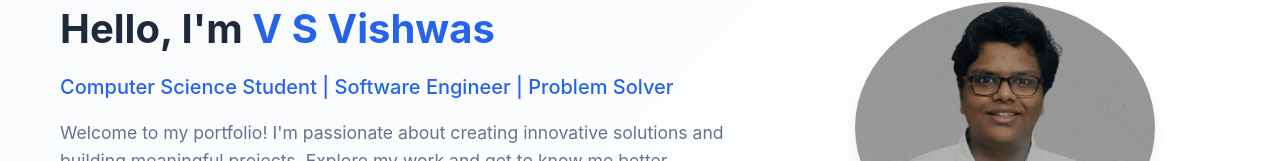
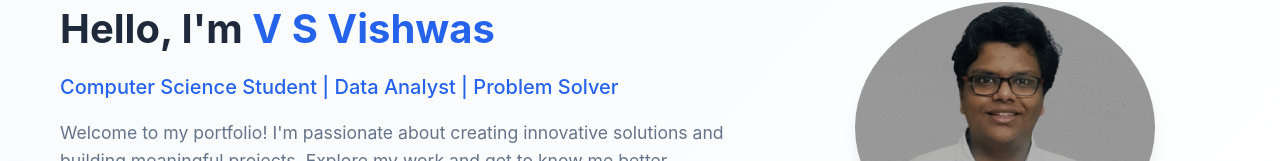
Before and after one commit to v-s-v-i-s-h-w-a-s/my-portfolio, a plain HTML site: page index.html in a window 1280 px wide. Shown: the part 174-335 px from the top of the page. Drawn offline with Linux system fonts and the light colour scheme.

Commit message:
Changed on main and direct push to GitHub

```diff
--- a/index.html
+++ b/index.html
@@ -44,7 +44,7 @@
             <div class="container">
                 <div class="hero-content">
                     <h1>Hello, I'm <span class="highlight">V S Vishwas</span></h1>
-                    <p class="hero-subtitle">Computer Science Student | Software Engineer | Problem Solver</p>
+                    <p class="hero-subtitle">Computer Science Student | Data Analyst | Problem Solver</p>
                     <p class="hero-description">
                         Welcome to my portfolio! I'm passionate about creating innovative solutions
                         and building meaningful projects. Explore my work and get to know me better.
```
